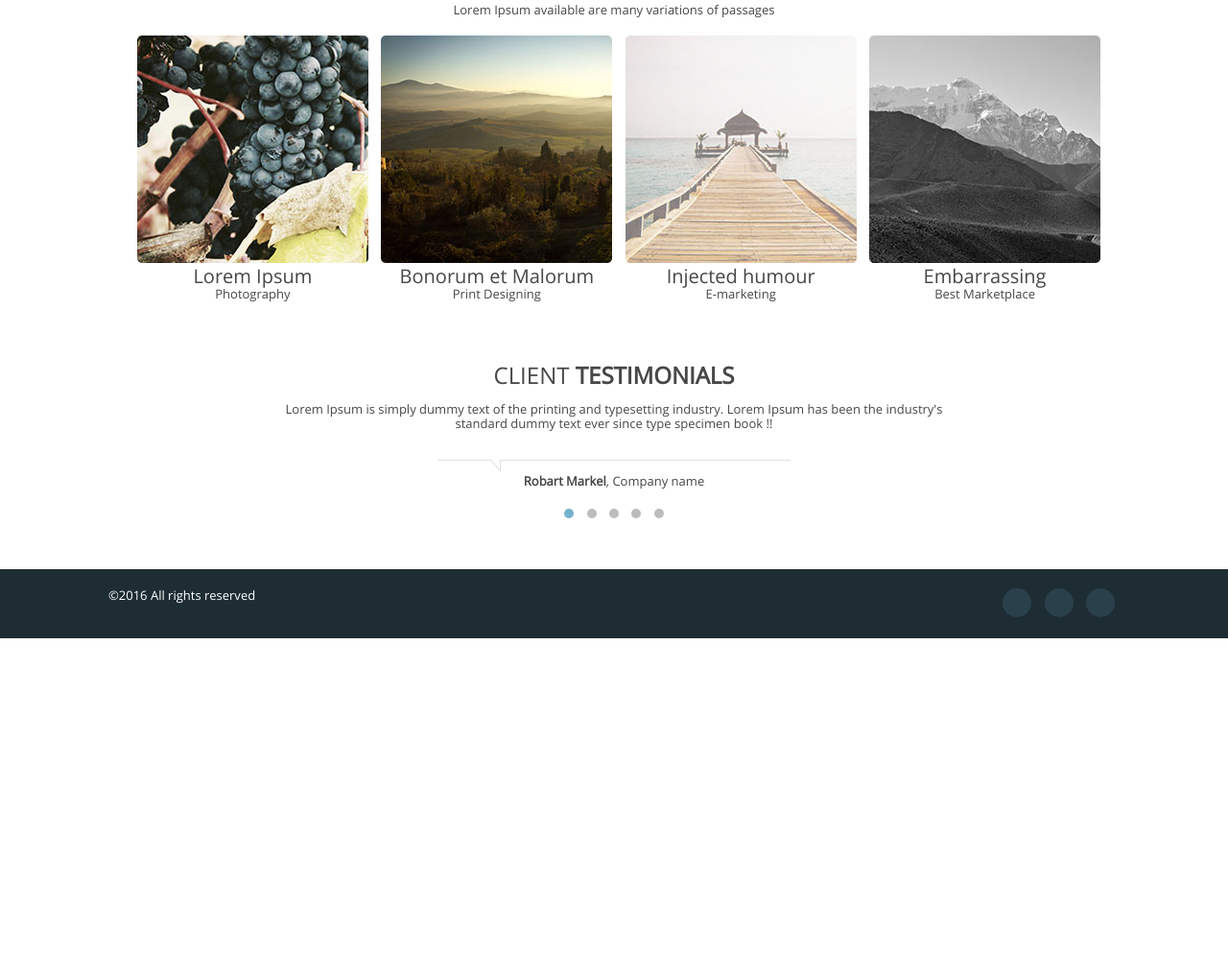
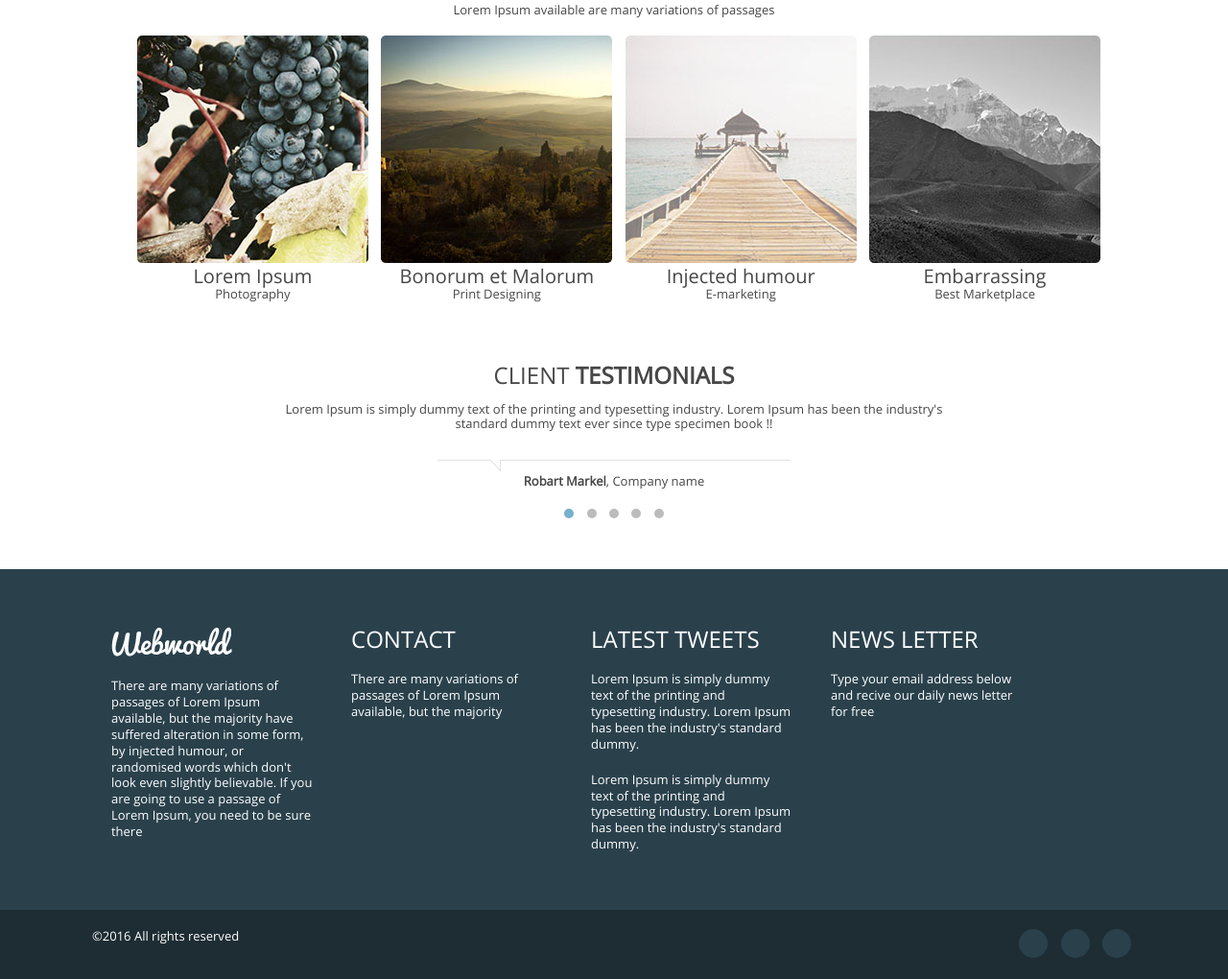
Before and after one commit to AlG-off/epam-learn, a plain HTML site: page index.html in a window 1280 px wide. Shown: the part 1762-2782 px from the top of the page at 96% size. Before the commit the page ends 2427 px from the top, so only its background shows below. Drawn offline with Linux system fonts and the light colour scheme.

Commit message:
Add files via upload

```diff
--- a/css/style.css
+++ b/css/style.css
@@ -156,7 +156,8 @@ h3{
 .section-features__item h3{
 	margin-top: 20px;
 }
-.section-features__item p{
+.section-features__item p,
+.info__item p{
 	margin-top: 20px;
 	line-height: 1.3;
 }
@@ -225,14 +226,20 @@ h3{
 	margin-top: 50px;
 	background-color: #2A414C;
 }
-.section-footer__top{
 
+.info__item{
+	float:left;
+	max-width: 210px;
+  margin: 60px 20px;
 }
-.section-footer__bottom{
-	padding: 20px;
+
+.copyright{
+	width: 100%;
+	padding: 20px 0;
 	background-color: #1E2D34;
 }
-.copyright{
+.info,
+.copyright__container{
 	width: 85%;
 	margin: 0 auto;
 	color:white;
--- a/index.html
+++ b/index.html
@@ -112,14 +112,34 @@
 			</div>
 		</div>
 	</section>
+</main>
 
-	</main>
  <footer class='section-footer'>
- 	 <div class="section-footer__top">
+ 	 <div class="info">
+ 	 	<div class="info__container clearfix">
+			<div class="info__item">
+	      <img src="img/logo.png" alt="Webworld">
+        <p>There are many variations of passages of Lorem Ipsum available, but the majority have suffered alteration in some form, by injected humour, or randomised words which don't look even slightly believable. If you are going to use a passage of Lorem Ipsum, you need to be sure there</p>
+ 	 		</div>
+ 	 		<div class="info__item">
+	      <h2>CONTACT</h2>
+	      <p>There are many variations of passages of Lorem Ipsum available, but the majority</p>
+ 	 		</div>
+ 	 		<div class="info__item">
+	      <h2>LATEST TWEETS</h2>
+	      <p>Lorem Ipsum is simply dummy text of the printing and typesetting industry. Lorem Ipsum has been the industry's standard dummy.</p>
+	      <p>Lorem Ipsum is simply dummy text of the printing and typesetting industry. Lorem Ipsum has been the industry's standard dummy.</p>
+ 	 		</div>
+ 	 		<div class="info__item">
+	      <h2>NEWS LETTER</h2>
+	      <p>Type your email address below and recive our daily news letter for free</p>
+ 	 		</div>
+ 	 	</div>
+ 	 </div>
 
- 	 </div>
- 	 <div class="section-footer__bottom">
- 	 	<div class='copyright  clearfix'>
+
+ 	 <div class="copyright">
+ 	 	<div class='copyright__container clearfix'>
 	 	 	<div class="copyright__info">©2016 All rights reserved</div>
 	 	 	<div class="copyright__contact">
 	 	 		<div class="point point--big"></div>
```
